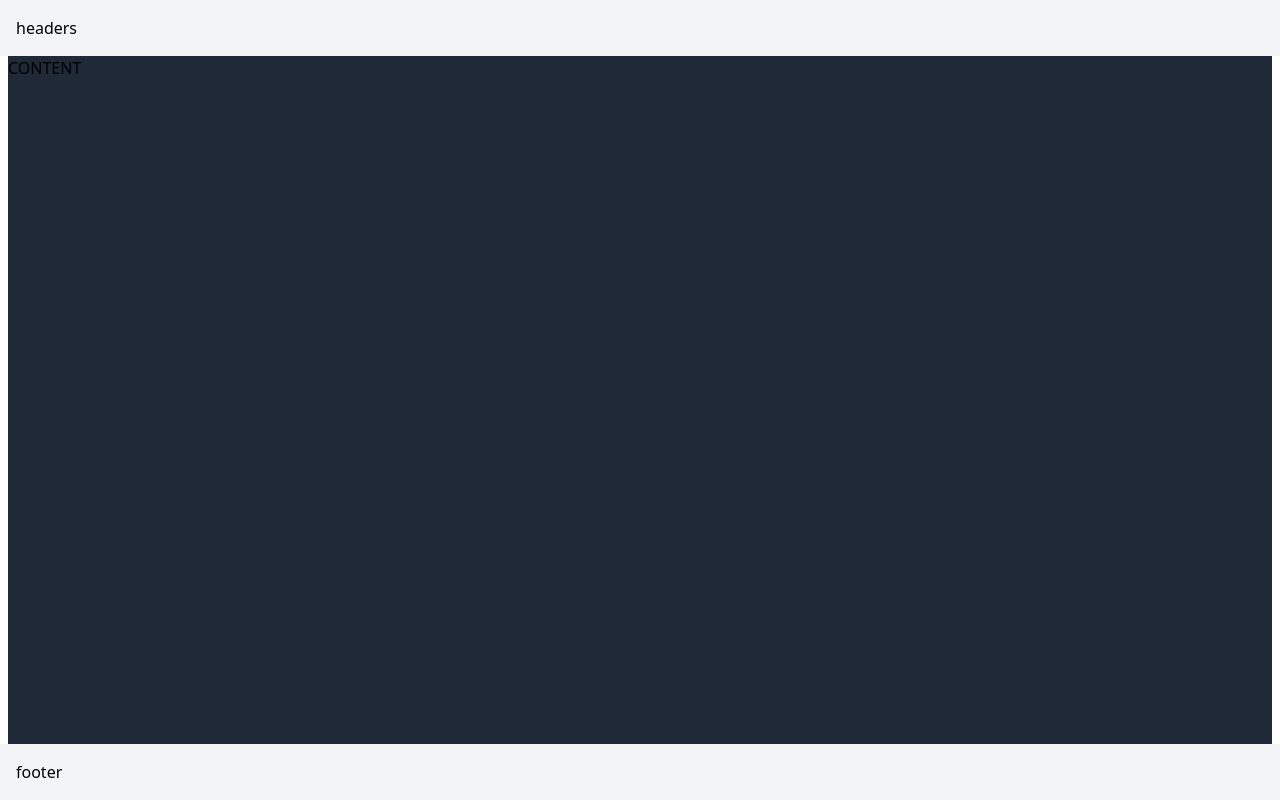
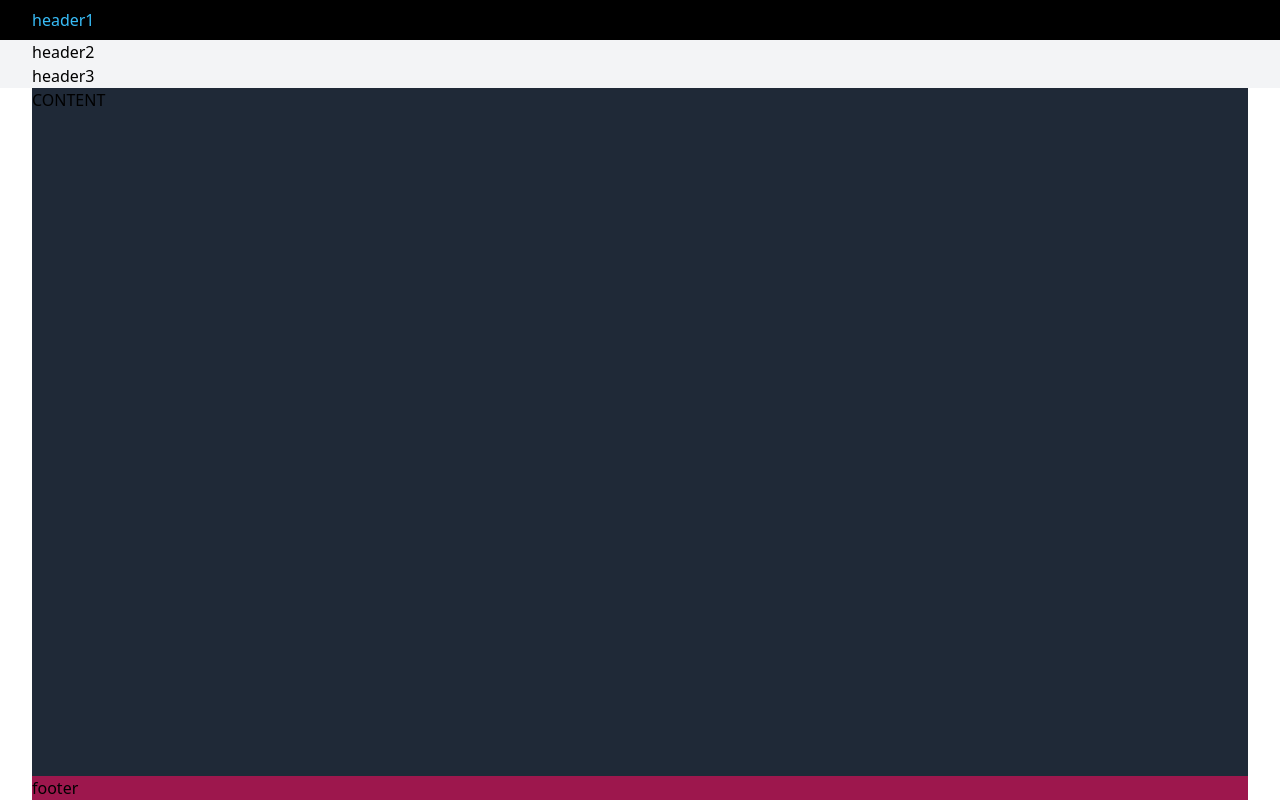
Before and after one commit to TioSam989/eclypsys-ecommerce-proj, a SvelteKit app: page / in a window 1280 px wide. Built offline with nearby package versions, Linux system fonts and the light colour scheme.

Commit message:
style
just set headers to organize

```diff
--- a/src/routes/+layout.svelte
+++ b/src/routes/+layout.svelte
@@ -5,11 +5,21 @@
 </script>
 
 <div class="flex flex-col h-screen w-screen">
-    <header class="bg-gray-100 p-4">
-        <p>headers</p>
+    <header class="bg-gray-100">
+        <div class="bg-black px-8 py-2">
+            <p class="text-sky-400">header1</p>
+        </div>
+        <div class="px-8">
+            <p>header2</p>
+            <p>header3</p>
+        </div>
     </header>
-    <main class="flex flex-1 px-2">
-        <slot />
-    </main>
-    <footer class="bg-gray-100 p-4">footer</footer>
+    <div class="flex flex-col h-screen w-screen px-8">
+        <main class="flex flex-1">
+            <slot />
+        </main>
+        <footer class="bg-pink-800">
+            <p>footer</p>
+        </footer>
+    </div>
 </div>
--- a/src/routes/+page.svelte
+++ b/src/routes/+page.svelte
@@ -1,3 +1,3 @@
-   <div class="flex flex-1 w-screen bg-gray-800" >
-    <p>CONTENT</p>
-   </div>
+<div class="flex flex-1 w-screen bg-gray-800">
+   <p>CONTENT</p>
+</div>
```
